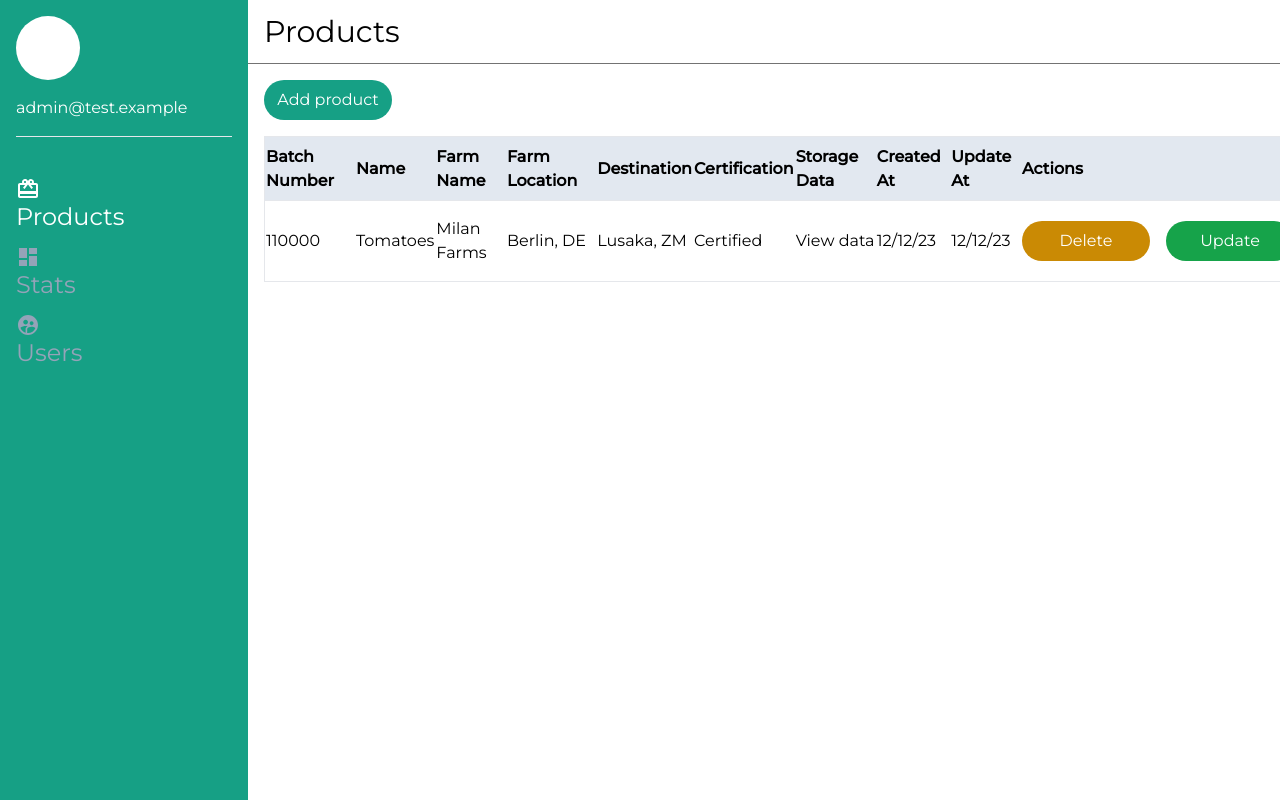
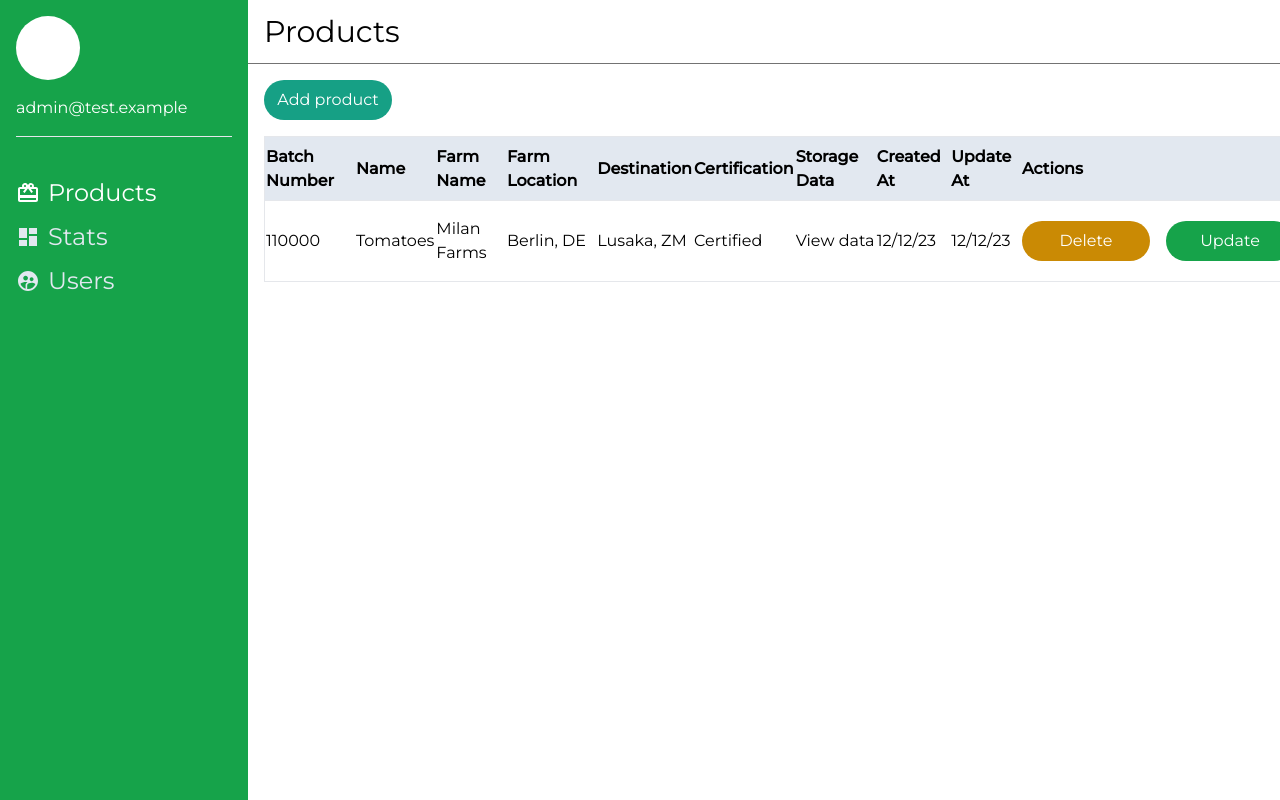
Before and after one commit to cephaschapa/CropTraceService, a Next.js app in the folder client/: page /dashboard in a window 1280 px wide. Built offline with nearby package versions, Linux system fonts and the light colour scheme.

Commit message:
feat: adjust Sidebar formatting to design
Signed-off-by: Milan Gruner <milangruner@gmail.com>

```diff
--- a/client/src/components/Sidebar.tsx
+++ b/client/src/components/Sidebar.tsx
@@ -10,7 +10,7 @@ interface SidebarProps {
 export default function Sidebar(props: SidebarProps) {
     const { userEmail, selectedPage } = props;
     return (
-        <header className="w-[300px] bg-[#16a085] h-[100vh] p-4">
+        <header className="w-[300px] bg-[#16A34A] h-[100vh] p-4">
             <div>
                 <div className="h-16 w-16 bg-white rounded-full mb-4"/>
                 <div className="mb-4 text-white">{userEmail}</div>
@@ -19,21 +19,21 @@ export default function Sidebar(props: SidebarProps) {
             <div>
                 <ul className="py-10 flex flex-col space-y-3">
                     <li className="text-white flex items-center text-2xl space-x-3 cursor-pointer">
-                        <Link href="/dashboard">
-                            <MdRedeem size={24} color={selectedPage === 'Products' ? '#FFF' : '#94A3B8'} />
-                            <span className={selectedPage === 'Products' ? 'text-white' : 'text-slate-400'}>Products</span>
+                        <Link href="/dashboard" className="flex space-x-2 items-center">
+                            <MdRedeem size={24} color={selectedPage === 'Products' ? '#FFF' : '#E2E8F0'} />
+                            <span className={selectedPage === 'Products' ? 'text-white' : 'text-slate-200'}>Products</span>
                         </Link>
                     </li>
                     <li className="text-white flex items-center text-2xl space-x-3 cursor-pointer">
-                        <Link href="/dashboard/stats">
-                            <MdDashboard size={24} color={selectedPage === 'Stats' ? '#FFF' : '#94A3B8'} />
-                            <span className={selectedPage === 'Stats' ? 'text-white' : 'text-slate-400'}>Stats</span>
+                        <Link href="/dashboard/stats" className="flex space-x-2 items-center">
+                            <MdDashboard size={24} color={selectedPage === 'Stats' ? '#FFF' : '#E2E8F0'} />
+                            <span className={selectedPage === 'Stats' ? 'text-white' : 'text-slate-200'}>Stats</span>
                         </Link>
                     </li>
                     <li className="text-white flex items-center text-2xl space-x-3 cursor-pointer">
-                        <Link href="/dashboard/users">
-                            <MdSupervisedUserCircle size={24} color={selectedPage === 'Users' ? '#FFF' : '#94A3B8'} />
-                            <span className={selectedPage === 'Users' ? 'text-white' : 'text-slate-400'}>Users</span>
+                        <Link href="/dashboard/users" className="flex space-x-2 items-center">
+                            <MdSupervisedUserCircle size={24} color={selectedPage === 'Users' ? '#FFF' : '#E2E8F0'} />
+                            <span className={selectedPage === 'Users' ? 'text-white' : 'text-slate-200'}>Users</span>
                         </Link>
                     </li>
                 </ul>
```
